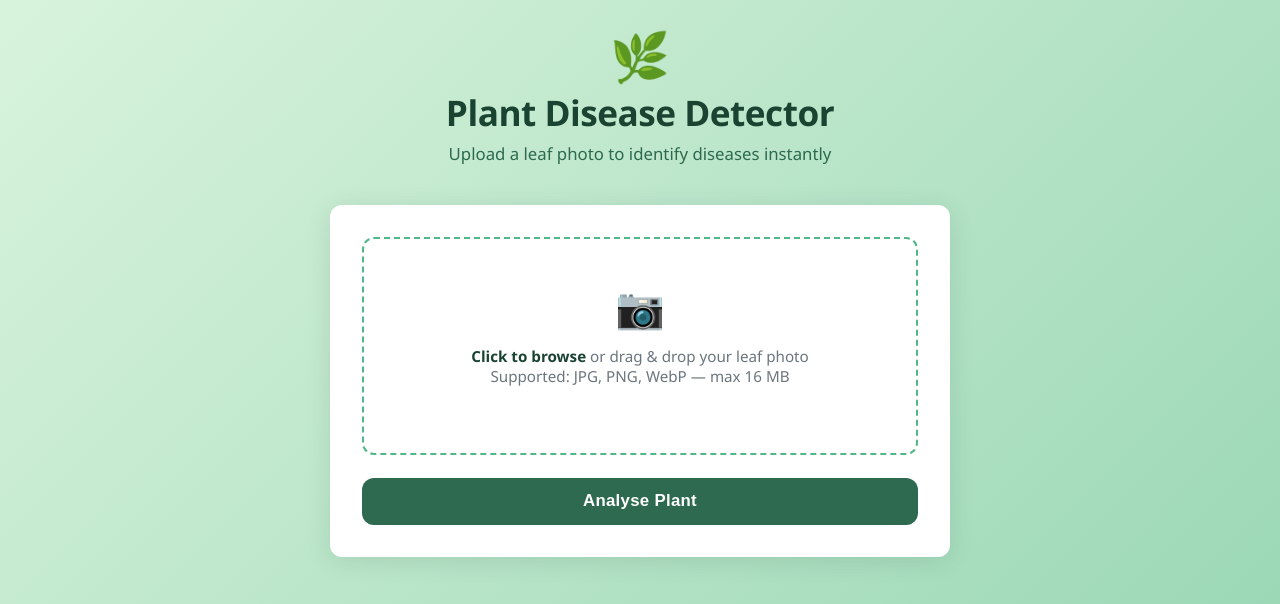
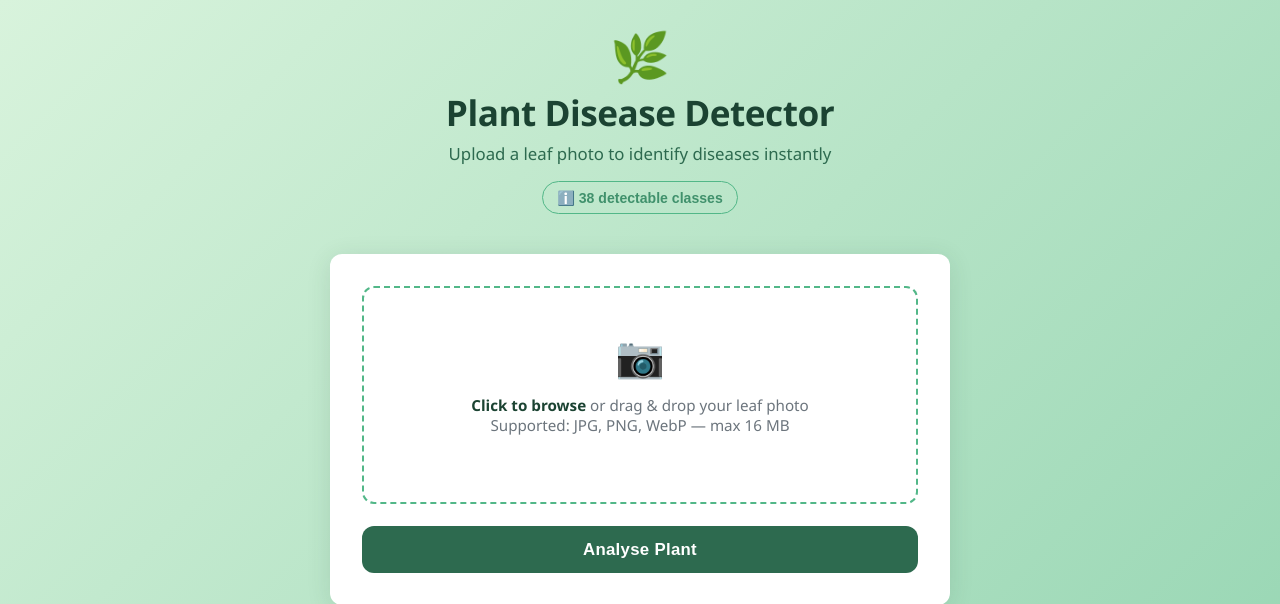
Before and after one commit to juliusbay/plant-disease-ml-exam2026, a Flask app: page / in a window 1280 px wide. Shown: the top 604 px of the page. Run offline with Flask 3, Linux system fonts and the light colour scheme.

Commit message:
updated model and added info button for valid classes

```diff
--- a/app.py
+++ b/app.py
@@ -114,28 +114,39 @@ def predict(image_path: str) -> dict:
     }
 
 
+def _class_list_for_template() -> list[dict]:
+    """Return class names grouped by plant for the info modal."""
+    groups: dict[str, list[str]] = {}
+    for name in _STANDARD_38:
+        parts = name.split("___")
+        plant = parts[0].replace("_", " ").strip()
+        condition = parts[1].replace("_", " ").strip() if len(parts) > 1 else name
+        groups.setdefault(plant, []).append(condition)
+    return [{"plant": p, "conditions": c} for p, c in groups.items()]
+
+
 @app.route("/", methods=["GET", "POST"])
 def index():
+    classes = _class_list_for_template()
+
     if request.method == "POST":
         file = request.files.get("image")
         if not file or file.filename == "":
-            return render_template("index.html", error="Please select an image file.")
+            return render_template("index.html", error="Please select an image file.", classes=classes)
 
         ext = os.path.splitext(file.filename)[1].lower()
         if ext not in {".jpg", ".jpeg", ".png", ".webp"}:
-            return render_template("index.html", error="Unsupported file type. Use JPG, PNG, or WebP.")
+            return render_template("index.html", error="Unsupported file type. Use JPG, PNG, or WebP.", classes=classes)
 
         filename = f"{uuid.uuid4().hex}{ext}"
         save_path = os.path.join(app.config["UPLOAD_FOLDER"], filename)
         file.save(save_path)
 
         result = predict(save_path)
-        result["image_url"] = url_for("static", filename=f"../uploads/{filename}")
-        # Serve the upload via a dedicated route instead
         result["image_filename"] = filename
-        return render_template("index.html", result=result)
+        return render_template("index.html", result=result, classes=classes)
 
-    return render_template("index.html")
+    return render_template("index.html", classes=classes)
 
 
 @app.route("/uploads/<filename>")
--- a/templates/index.html
+++ b/templates/index.html
@@ -215,6 +215,109 @@
 
     .try-again:hover { text-decoration: underline; }
 
+    /* ── Info button ── */
+    .info-btn {
+      display: inline-flex;
+      align-items: center;
+      gap: .4rem;
+      margin-top: 1rem;
+      padding: .45rem .9rem;
+      background: none;
+      border: 1.5px solid var(--green-light);
+      border-radius: 999px;
+      color: var(--accent);
+      font-size: .88rem;
+      font-weight: 600;
+      cursor: pointer;
+      transition: background .15s, border-color .15s;
+    }
+    .info-btn:hover { background: var(--green-pale); border-color: var(--accent); }
+
+    /* ── Modal ── */
+    .modal-backdrop {
+      display: none;
+      position: fixed;
+      inset: 0;
+      background: rgba(0,0,0,.45);
+      z-index: 100;
+      align-items: center;
+      justify-content: center;
+      padding: 1rem;
+    }
+    .modal-backdrop.open { display: flex; }
+
+    .modal {
+      background: var(--white);
+      border-radius: var(--radius);
+      box-shadow: 0 8px 40px rgba(0,0,0,.2);
+      width: 100%;
+      max-width: 560px;
+      max-height: 80vh;
+      display: flex;
+      flex-direction: column;
+      overflow: hidden;
+    }
+
+    .modal-header {
+      display: flex;
+      align-items: center;
+      justify-content: space-between;
+      padding: 1.2rem 1.5rem;
+      border-bottom: 1px solid var(--green-pale);
+    }
+
+    .modal-header h2 {
+      font-size: 1.1rem;
+      color: var(--green-dark);
+    }
+
+    .modal-close {
+      background: none;
+      border: none;
+      font-size: 1.4rem;
+      line-height: 1;
+      cursor: pointer;
+      color: var(--muted);
+      padding: .2rem .4rem;
+      border-radius: 6px;
+    }
+    .modal-close:hover { background: var(--green-pale); color: var(--green-dark); }
+
+    .modal-body {
+      overflow-y: auto;
+      padding: 1.2rem 1.5rem;
+      display: flex;
+      flex-direction: column;
+      gap: 1rem;
+    }
+
+    .plant-group {}
+
+    .plant-name {
+      font-size: .8rem;
+      font-weight: 700;
+      text-transform: uppercase;
+      letter-spacing: .7px;
+      color: var(--green-mid);
+      margin-bottom: .4rem;
+    }
+
+    .condition-tags {
+      display: flex;
+      flex-wrap: wrap;
+      gap: .35rem;
+    }
+
+    .condition-tag {
+      padding: .25rem .65rem;
+      border-radius: 999px;
+      font-size: .82rem;
+      font-weight: 500;
+    }
+
+    .tag-healthy  { background: #d1fae5; color: #065f46; }
+    .tag-diseased { background: var(--green-pale); color: var(--green-dark); }
+
     footer {
       margin-top: 3rem;
       color: var(--green-mid);
@@ -229,7 +332,34 @@
   <div class="leaf-icon">🌿</div>
   <h1>Plant Disease Detector</h1>
   <p>Upload a leaf photo to identify diseases instantly</p>
+  <button class="info-btn" onclick="document.getElementById('classes-modal').classList.add('open')">
+    ℹ️ 38 detectable classes
+  </button>
 </header>
+
+<!-- Classes modal -->
+<div class="modal-backdrop" id="classes-modal">
+  <div class="modal" role="dialog" aria-modal="true" aria-labelledby="modal-title">
+    <div class="modal-header">
+      <h2 id="modal-title">Detectable Plant Classes</h2>
+      <button class="modal-close" onclick="document.getElementById('classes-modal').classList.remove('open')" aria-label="Close">&times;</button>
+    </div>
+    <div class="modal-body">
+      {% for group in classes %}
+      <div class="plant-group">
+        <div class="plant-name">{{ group.plant }}</div>
+        <div class="condition-tags">
+          {% for condition in group.conditions %}
+          <span class="condition-tag {% if 'healthy' in condition.lower() %}tag-healthy{% else %}tag-diseased{% endif %}">
+            {{ condition }}
+          </span>
+          {% endfor %}
+        </div>
+      </div>
+      {% endfor %}
+    </div>
+  </div>
+</div>
 
 <div class="card">
 
@@ -301,6 +431,14 @@
   input.addEventListener('change', () => {
     display.textContent = input.files[0] ? input.files[0].name : '';
   });
+
+  const modal = document.getElementById('classes-modal');
+  modal.addEventListener('click', (e) => {
+    if (e.target === modal) modal.classList.remove('open');
+  });
+  document.addEventListener('keydown', (e) => {
+    if (e.key === 'Escape') modal.classList.remove('open');
+  });
 </script>
 
 </body>
```
